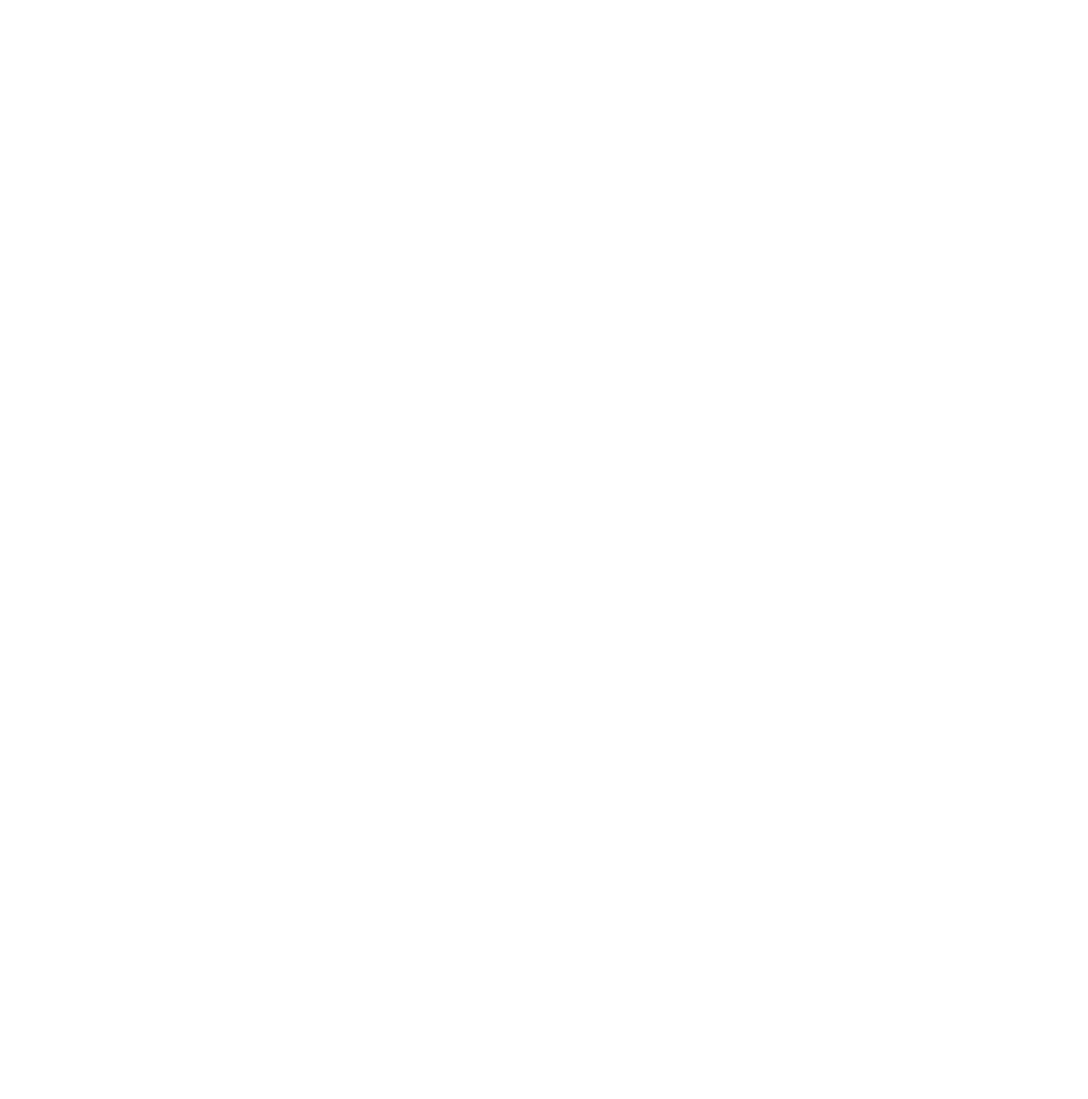
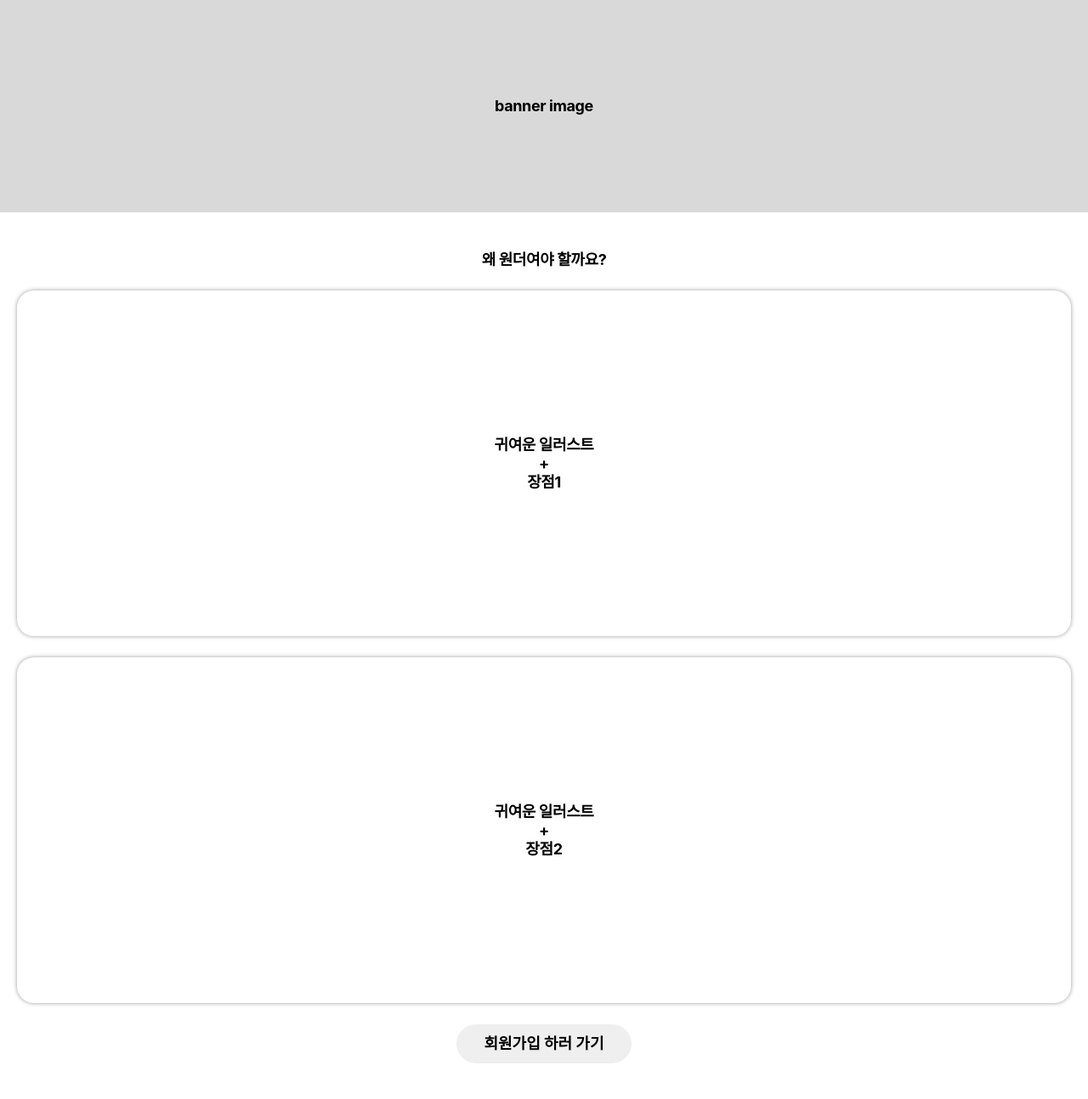
Before and after one commit to designDefined/wonder, a Next.js app: page / in a window 1280 px wide. Shown: the top 1294 px of the page at 85% size. Before the commit the page ends 800 px from the top, so only its background shows below. Built offline with nearby package versions, Linux system fonts and the light colour scheme; a web font is replaced by a local one.

Commit message:
setup sample home components

```diff
--- a/pages/Main.module.scss
+++ b/pages/Main.module.scss
@@ -1,29 +1,96 @@
 @use "./styles/responsive";
+@use "./styles/position";
+@use "./styles/color";
+
+@mixin homeText {
+  color: black;
+  font-size: 18px;
+  font-weight: 700;
+  line-height: 22px;
+  letter-spacing: -0.4px;
+  text-align: center;
+}
 
 .Main {
+  @include homeText;
   position: relative;
-  width: 100vw;
-  min-height: 100vh;
-  overflow-x: hidden;
-  .container {
-    position: relative;
-    width: 300%;
-    height: 100%;
-    display: flex;
-    flex-wrap: nowrap;
-    transition: 0.5s;
-    overflow-x: hidden;
-    &.home {
-      transform: translateX(0);
+  width: 100%;
+  .bannerCarousel {
+    @include position.centered();
+    width: 100%;
+    height: 250px;
+    background-color: color.$gray;
+  }
+  .introduction {
+    @include position.flexbox;
+    width: 100%;
+    margin-top: 45px;
+    .advantage {
+      @include position.centered;
+      width: calc(100% - 40px);
+      height: 407px;
+      margin-top: 25px;
+      border-radius: 20px;
+      box-shadow: 0 0 5px rgba(0, 0, 0, 0.4);
     }
-    &.social {
-      transform: translateX(calc(-100% / 3));
-    }
-    &.myPage {
-      transform: translateX(calc(-200% / 3));
+    .toSignIn {
+      @include position.centered;
+      margin-top: 25px;
+      width: 206px;
+      height: 46px;
+      font: inherit;
+      border: 0;
+      border-radius: 34px;
     }
   }
-
-  @include responsive.media(">=phone", "<desktop") {
+  .recent {
+    @include position.flexbox;
+    position: relative;
+    width: 100%;
+    margin-top: 43px;
+    .label {
+      width: 100%;
+      @include position.flexbox(row);
+      text-align: left;
+      padding-left: 20px;
+    }
+    .eventList {
+      @include position.centered;
+      position: relative;
+      width: 100%;
+      padding: 0;
+      list-style: none;
+      .event {
+        @include position.centered;
+        width: 300px;
+        height: 400px;
+        border-radius: 20px;
+        box-shadow: 0 0 5px rgba(0, 0, 0, 0.4);
+      }
+    }
+  }
+  .buttons {
+    @include position.flexbox(column);
+    position: relative;
+    width: 100%;
+    margin-top: 62px;
+    margin-bottom: 61px;
+    button {
+      width: 362px;
+      height: 76px;
+      font: inherit;
+      margin-top: 11px;
+      border-radius: 20px;
+      border: 0;
+    }
+  }
+  .footer {
+    @include position.centered;
+    width: 100%;
+    height: 202px;
+    background-color: color.$gray;
   }
 }
+
+@include responsive.media(">=phone", "<desktop") {
+}
--- a/pages/index.tsx
+++ b/pages/index.tsx
@@ -5,9 +5,31 @@
 
 const Main = () => {
   return (
-    <article className={cx("Main")}>
-      <div className={cx("container")}></div>
-    </article>
+    <main className={cx("Main")}>
+      <header className={cx("header")}></header>
+      <article className={cx("bannerCarousel")}>banner image</article>
+      <article className={cx("introduction")}>
+        <div>왜 원더여야 할까요?</div>
+        <section className={cx("advantage")}>
+          귀여운 일러스트 <br />+<br /> 장점1
+        </section>
+        <section className={cx("advantage")}>
+          귀여운 일러스트 <br />+<br /> 장점2
+        </section>
+        <button className={cx("toSignIn")}>회원가입 하러 가기</button>
+      </article>
+      <article className={cx("recent")}>
+        <div className={cx("label")}>지금 올라온 이벤트</div>
+        <ul className={cx("eventList")}>
+          <li className={cx("event")}>이벤트 1</li>
+        </ul>
+      </article>
+      <div className={cx("buttons")}>
+        <button className={cx("instagram")}>원더 인스타그램 보러 가기</button>
+        <button className={cx("guide")}>원더 창작자 가이드</button>
+      </div>
+      <footer className={cx("footer")}>footer</footer>
+    </main>
   );
 };
 
--- /dev/null
+++ b/styles/_color.scss
@@ -0,0 +1 @@
+$gray: #d9d9d9;
--- a/styles/flexbox.scss
+++ b/styles/_position.scss
@@ -2,6 +2,12 @@
   display: flex;
   flex-direction: $direction;
   justify-content: center;
+  align-items: center;
+}
+@mixin flexbox($direction: column) {
+  display: flex;
+  flex-direction: $direction;
+  justify-content: flex-start;
   align-items: center;
 }
 
--- a/styles/layout.scss
+++ /dev/null
@@ -1,6 +0,0 @@
-@use "./styles/flexbox";
-@mixin mainSection {
-  @include flexbox.overflowItem;
-  width: 100vw;
-  min-height: 100vh;
-}
```
